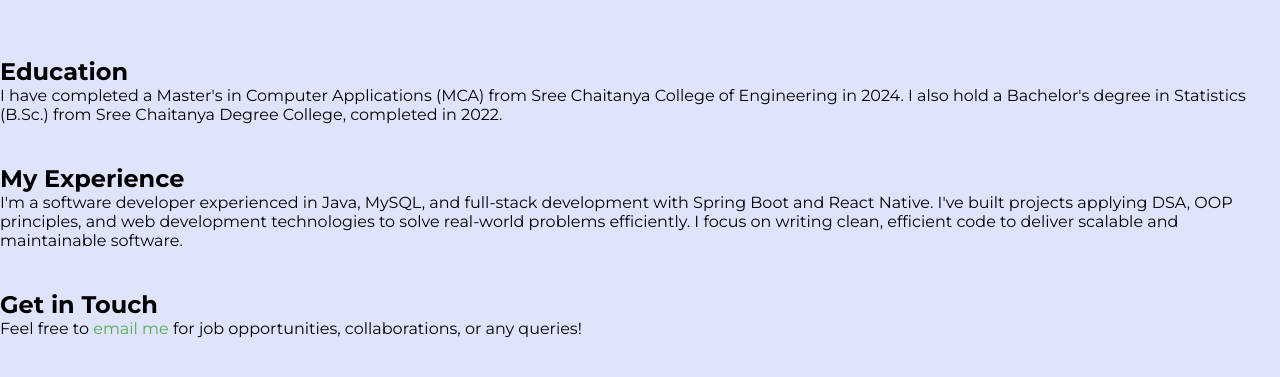
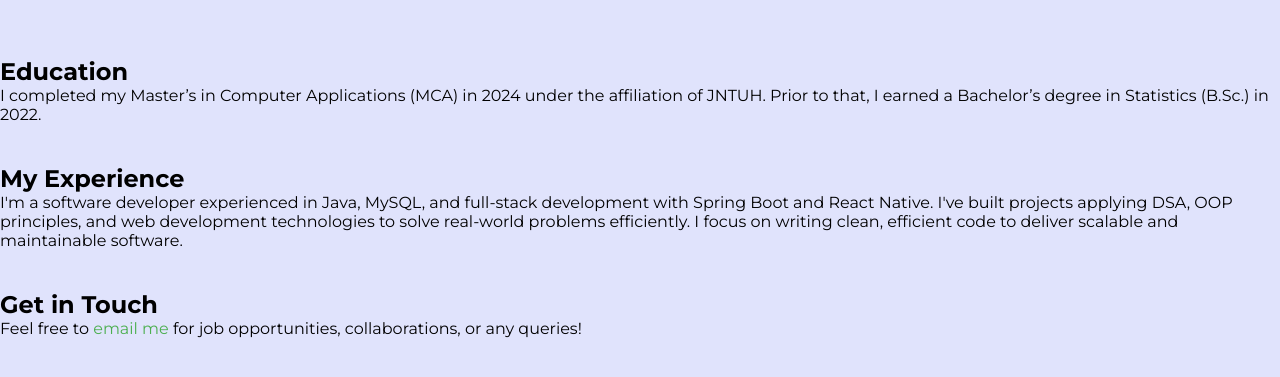
Before and after one commit to Prashanth-Bathini/Portfolio, a plain HTML site: page about.html in a window 1280 px wide. Shown: the part 267-644 px from the top of the page. Drawn offline with nearby package versions, Linux system fonts and the light colour scheme.

Commit message:
about.html updated

```diff
--- a/about.html
+++ b/about.html
@@ -69,8 +69,7 @@
     <section class="experience-section">
       <h2>Education</h2>
       <p>
-        I have completed a Master's in Computer Applications (MCA) from Sree Chaitanya College of Engineering in 2024.
-        I also hold a Bachelor's degree in Statistics (B.Sc.) from Sree Chaitanya Degree College, completed in 2022.
+        I completed my Master’s in Computer Applications (MCA) in 2024 under the affiliation of JNTUH. Prior to that, I earned a Bachelor’s degree in Statistics (B.Sc.) in 2022.
       </p>
     </section>
 
```
